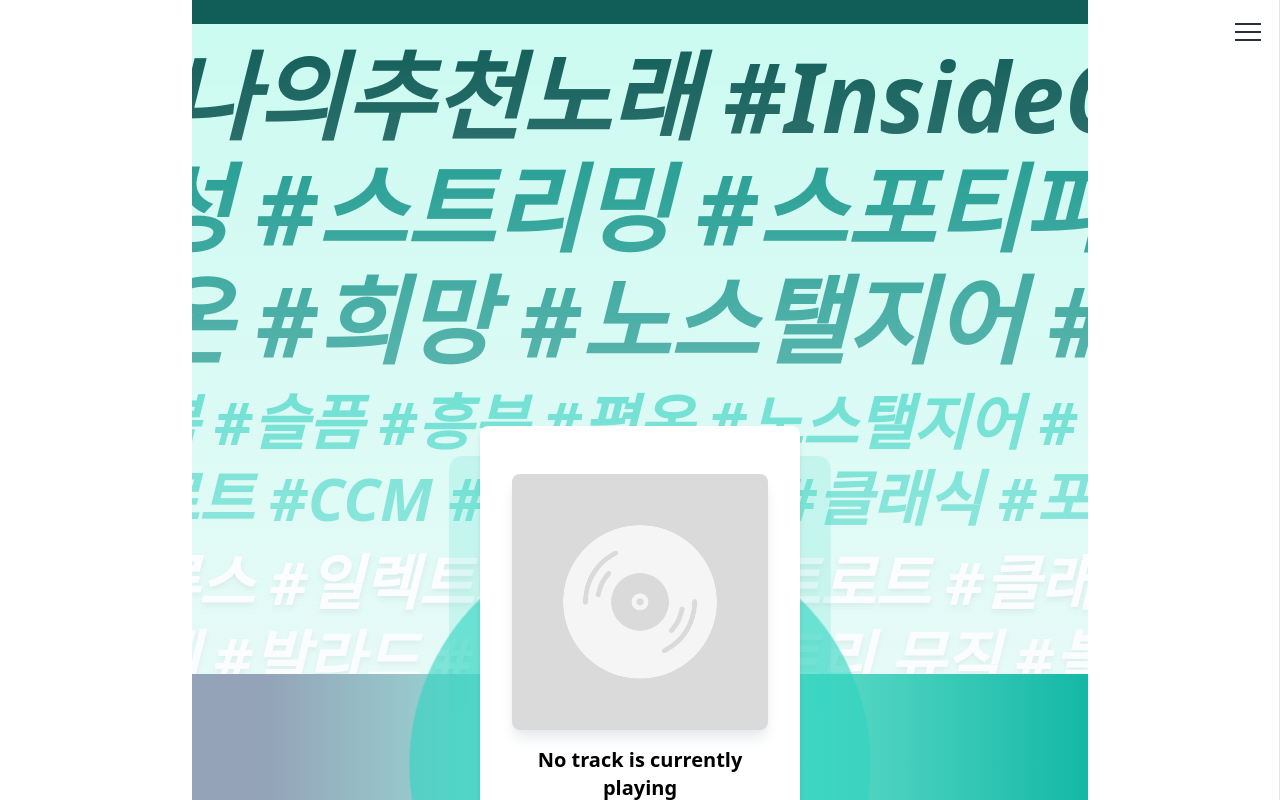
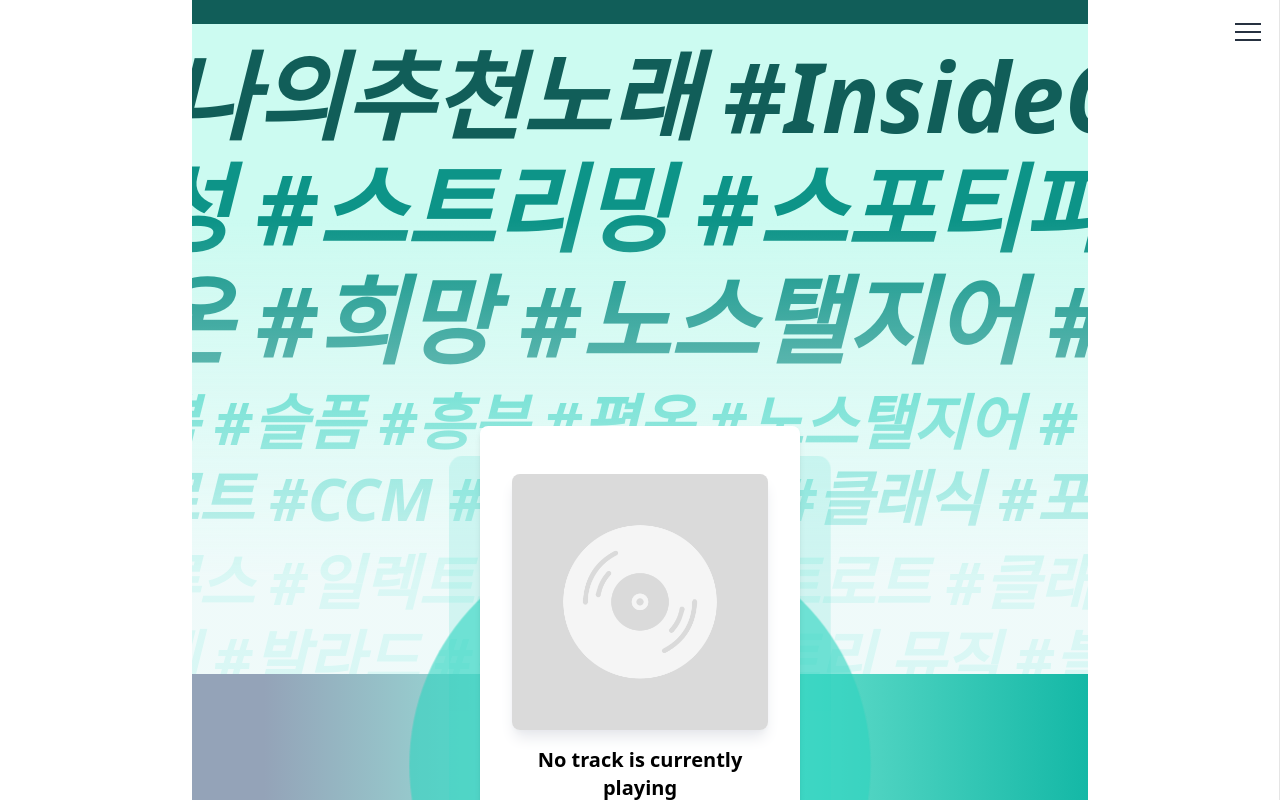
Before and after one commit to StatJuno/25th-project-InsideOutDJ, a React (Create React App) app in the folder fe/: page /player in a window 1280 px wide. Shown: the top 800 px of the page. Built offline with nearby package versions, Linux system fonts and the light colour scheme.

Commit message:
Fix: Update gradients, colors of top cover

```diff
--- a/fe/src/components/Player.js
+++ b/fe/src/components/Player.js
@@ -238,7 +238,7 @@ function Player({
         </section>
         <section className="relative">
           <div
-            className="w-full h-full absolute bg-gradient-to-b from-transparent to-slate-50 z-30 opacity-60"
+            className="w-full h-full absolute bg-gradient-to-b from-transparent from-30% to-slate-50 to-85% z-30 opacity-80"
             style={{pointerEvents: "none"}}>
 
           </div>
@@ -258,10 +258,10 @@ function Player({
             <Marquee speed={25} pauseOnHover={true} className="text-6xl font-bold italic text-teal-400 mt-4 tb-6 subpixel-antialiased drop-shadow-[0_4px_4px_rgb(45, 212, 191)]">
               #트로트 #CCM #힙합 #레게 #클래식 #포크 음악 #컨트리 뮤직 #일렉트로닉 뮤직 #블루스 #재즈 #팝 #록 음악 #발라드 #디스코 #로큰롤 #전자 음악&nbsp;
             </Marquee>
-            <Marquee speed={25} pauseOnHover={true} className="text-6xl font-bold italic text-white mt-6 tb-4 subpixel-antialiased drop-shadow-md">
+            <Marquee speed={25} pauseOnHover={true} className="text-6xl font-bold italic text-teal-300 mt-6 tb-4 subpixel-antialiased">
               #블루스 #일렉트로닉 뮤직 #트로트 #클래식 #록 음악 #발라드 #디스코 #재즈 #로큰롤 #CCM #레게 #전자 음악 #힙합 #팝 #포크 음악 #컨트리 뮤직&nbsp;
             </Marquee>
-            <Marquee speed={25} pauseOnHover={true} className="text-6xl font-bold italic text-white mt-4 tb-6 subpixel-antialiased drop-shadow-md">
+            <Marquee speed={25} pauseOnHover={true} className="text-6xl font-bold italic text-teal-300 mt-4 tb-6 subpixel-antialiased">
               #레게 #발라드 #록 음악 #컨트리 뮤직 #블루스 #힙합 #전자 음악 #CCM #클래식 #포크 음악 #트로트 #일렉트로닉 뮤직 #팝 #로큰롤 #재즈 #디스코&nbsp;
             </Marquee>
           </div>
```
